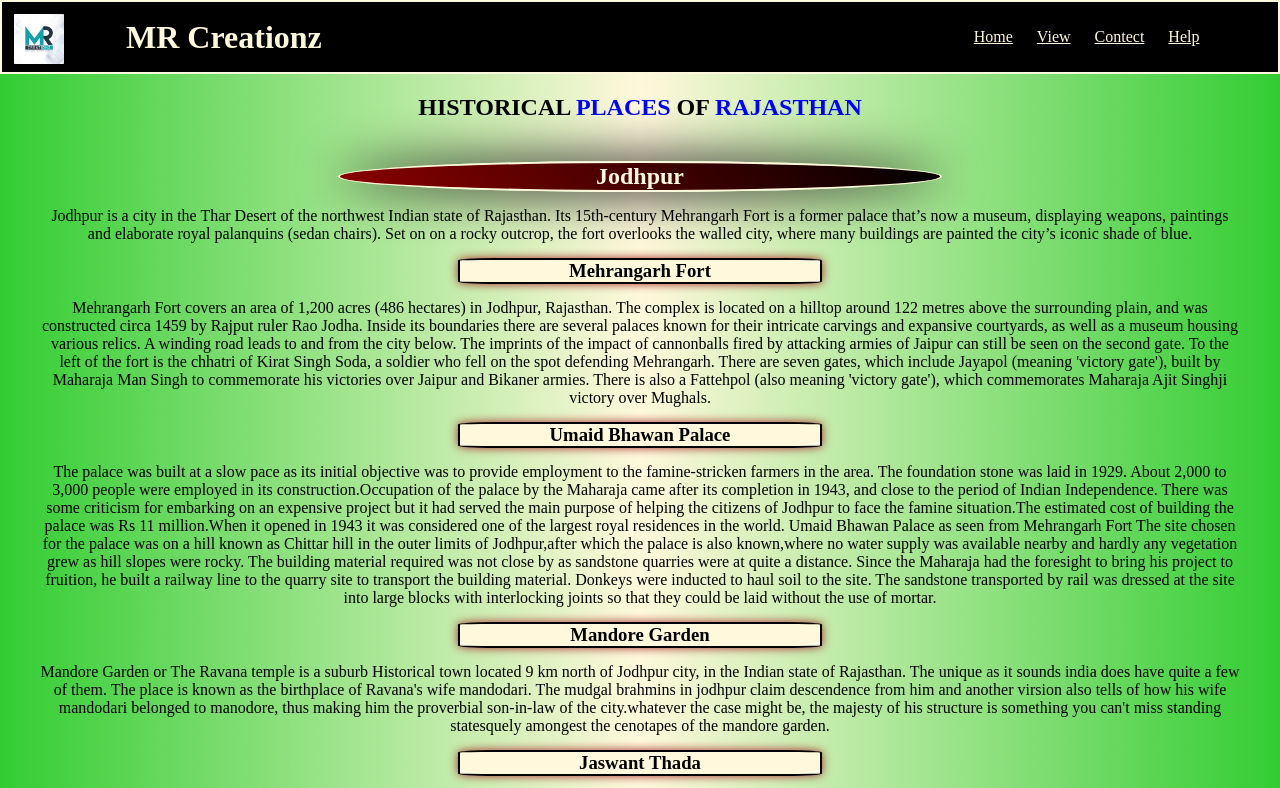
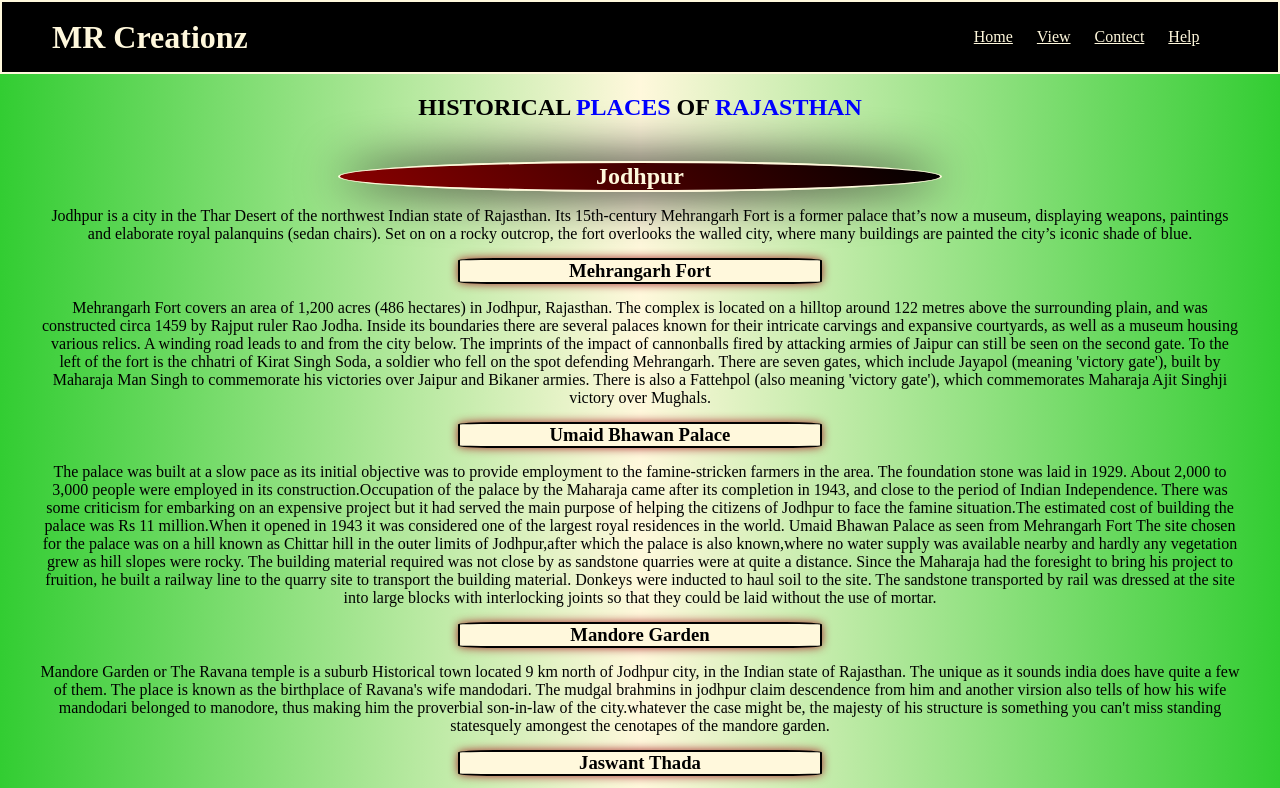
Before and after one commit to mohitrao745/rajtour, a plain HTML site: page index.html in a window 1280 px wide. Shown: the top 788 px of the page. Drawn offline with Linux system fonts and the light colour scheme.

Commit message:
Update index.html

```diff
--- a/index.html
+++ b/index.html
@@ -12,7 +12,6 @@
 
 <body>
     <div id="header">
-        <div><img id="i1" src="LOGO.jpg" height="50px" width="50px" /></div>
         <div id="brand">
             <h1>MR Creationz</h1>
         </div>
```
